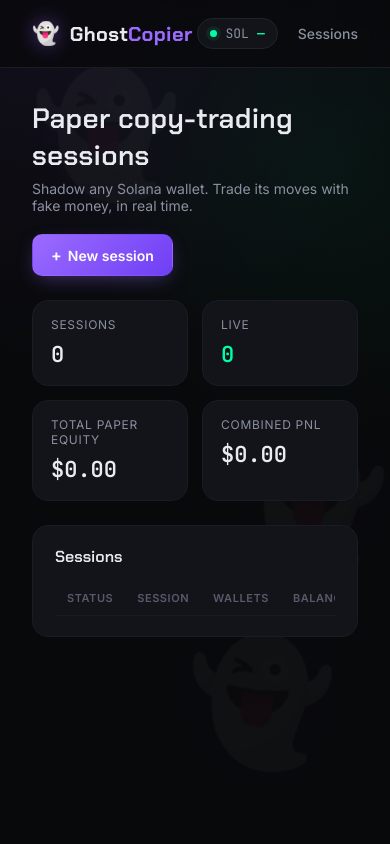
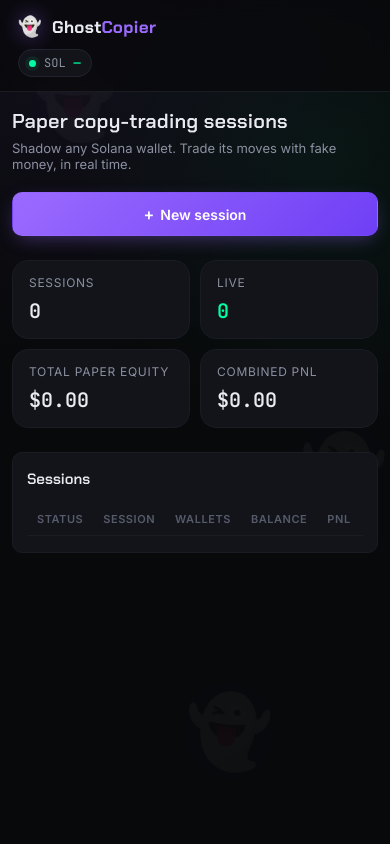
Before and after one commit to TheKingAde/GhostCopier.sol, a Python web app: template templates/index.html in a window 390 px wide. Run offline with Jinja, Linux system fonts and the light colour scheme; the template is opened without the code that fills it, so the values that code supplies are empty.

Commit message:
add responsivity for all scree sizes

```diff
--- a/static/css/style.css
+++ b/static/css/style.css
@@ -42,12 +48,15 @@
 
 *{ box-sizing: border-box; }
 
+html{ -webkit-text-size-adjust: 100%; }
+
 html, body{
   margin:0; padding:0;
   background: var(--bg);
   color: var(--text);
   font-family: var(--font-body);
   min-height: 100vh;
+  overflow-x: hidden; /* guard against any stray overflow on small screens */
 }
 
 body{
@@ -88,6 +97,10 @@
 @media (prefers-reduced-motion: reduce){
   .ghost-glyph, .pulse, .status-badge.running .dot{ animation: none !important; }
 }
+@media (max-width: 640px){
+  /* smaller, fewer glyphs read as clutter on small screens */
+  .ghost-glyph{ font-size: 70px; }
+}
 
 /* ---------------------------------------------------------- top bar */
 .topbar{
@@ -98,6 +111,7 @@
   background: rgba(8,9,11,0.75);
   backdrop-filter: blur(10px);
   position: sticky; top: 0;
+  gap: 12px;
 }
 .brand{ display: flex; align-items: center; gap: 10px; font-family: var(--font-display); font-weight: 700; font-size: 20px; letter-spacing: 0.02em; }
 .brand-mark{ font-size: 22px; filter: drop-shadow(0 0 10px var(--ghost-glow)); }
@@ -115,13 +129,31 @@
   font-family: var(--font-mono);
   font-size: 13px;
   color: var(--text-dim);
+  white-space: nowrap;
 }
 .sol-price-pill #sol-price-value{ color: var(--mint); font-weight: 600; }
-.dot{ width: 7px; height: 7px; border-radius: 50%; background: var(--mint); }
+.dot{ width: 7px; height: 7px; border-radius: 50%; background: var(--mint); flex-shrink: 0; }
 .dot.pulse{ animation: pulse 1.8s ease-in-out infinite; }
 @keyframes pulse{
   0%,100%{ box-shadow: 0 0 0 0 var(--mint-glow); }
   50%{ box-shadow: 0 0 0 5px transparent; }
+}
+
+@media (max-width: 768px){
+  .topbar{ padding: 14px 18px; }
+  .brand{ font-size: 17px; }
+  .brand-mark{ font-size: 19px; }
+  .topbar-right{ gap: 12px; }
+  .nav-link{ font-size: 13px; }
+}
+@media (max-width: 640px){
+  .topbar{ flex-wrap: wrap; row-gap: 10px; }
+  .topbar-right{ order: 3; width: 100%; justify-content: space-between; }
+  .nav-link{ display: none; } /* keep primary actions, hide secondary nav links on phones */
+  .nav-link.always-show{ display: inline-block; }
+}
+@media (max-width: 420px){
+  .sol-price-pill{ font-size: 12px; padding: 5px 10px; }
 }
 
 /* ------------------------------------------------------------- page */
@@ -132,6 +164,20 @@
 .page-sub{ color: var(--text-dim); margin: 0; font-size: 14px; }
 .back-link{ color: var(--text-dim); font-size: 13px; display: inline-block; margin-bottom: 10px; }
 .back-link:hover{ color: var(--ghost); }
+
+@media (max-width: 1024px){
+  .page{ padding: 26px 24px 64px; }
+}
+@media (max-width: 640px){
+  .page{ padding: 20px 16px 56px; }
+  .page-head{ align-items: flex-start; }
+  .page-title{ font-size: 22px; }
+  .page-sub{ font-size: 13px; }
+}
+@media (max-width: 420px){
+  .page{ padding: 16px 12px 48px; }
+  .page-title{ font-size: 20px; }
+}
 
 /* ------------------------------------------------------------ buttons */
 .btn{
@@ -163,8 +209,20 @@
   width: 30px; height: 30px; border-radius: 8px; border: 1px solid var(--border);
   background: var(--surface); color: var(--text-dim); cursor: pointer; font-size: 16px;
   display: flex; align-items: center; justify-content: center;
+  flex-shrink: 0;
 }
 .icon-btn:hover{ color: var(--crimson); border-color: var(--crimson-dim); }
+
+@media (max-width: 640px){
+  /* buttons get a slightly larger tap target and can go full-width when stacked */
+  .btn{ padding: 11px 16px; font-size: 14px; }
+  .page-head .btn,
+  .panel-head .btn{ width: 100%; justify-content: center; }
+  .page-head, .panel-head{ flex-direction: column; align-items: stretch; }
+}
+@media (max-width: 420px){
+  .icon-btn{ width: 34px; height: 34px; } /* easier to tap on small phones */
+}
 
 /* ------------------------------------------------------------- stats */
 .stats-row{ display: grid; grid-template-columns: repeat(4, 1fr); gap: 14px; margin-bottom: 24px; }
@@ -176,6 +234,15 @@
 .stat-value{ font-family: var(--font-mono); font-size: 22px; font-weight: 600; }
 .stat-sub{ font-family: var(--font-mono); font-size: 12px; color: var(--text-dim); margin-top: 4px; }
 .stat-live{ color: var(--mint); }
+
+@media (max-width: 1024px){
+  .stats-row{ grid-template-columns: repeat(2,1fr); }
+}
+@media (max-width: 420px){
+  .stats-row{ grid-template-columns: 1fr; gap: 10px; }
+  .stat-card{ padding: 14px 16px; }
+  .stat-value{ font-size: 20px; }
+}
 
 /* ------------------------------------------------------------- panel */
 .panel{
@@ -189,8 +256,13 @@
 .two-col{ display: grid; grid-template-columns: 1fr 1.4fr; gap: 20px; align-items: start; }
 @media (max-width: 900px){ .two-col{ grid-template-columns: 1fr; } .stats-row{ grid-template-columns: repeat(2,1fr); } }
 
+@media (max-width: 640px){
+  .panel{ padding: 16px 14px; border-radius: var(--radius-md); }
+  .panel-head h2{ font-size: 15px; }
+}
+
 /* -------------------------------------------------------------- table */
-.table-wrap{ overflow-x: auto; }
+.table-wrap{ overflow-x: auto; -webkit-overflow-scrolling: touch; }
 .data-table{ width: 100%; border-collapse: collapse; font-size: 13px; }
 .data-table thead th{
   text-align: left; font-weight: 600; color: var(--text-faint); text-transform: uppercase;
@@ -204,6 +276,14 @@
 .data-table tbody tr.clickable{ cursor: pointer; }
 .mono{ font-family: var(--font-mono); }
 
+@media (max-width: 640px){
+  /* keep the table intact (nothing breaks / reflows unpredictably) and let
+     it scroll horizontally inside its card instead of squashing columns */
+  .data-table{ font-size: 12px; }
+  .data-table thead th,
+  .data-table tbody td{ padding: 9px 10px; }
+}
+
 /* ------------------------------------------------------------- badges */
 .status-badge{
   display: inline-flex; align-items: center; gap: 6px;
@@ -318,5 +444,12 @@
 .toast.success{ border-color: var(--mint-dim); color: var(--mint); }
 @keyframes toast-in{ from{ opacity:0; transform: translateY(10px);} to{ opacity:1; transform: translateY(0);} }
 
+@media (max-width: 640px){
+  .toast-root{
+    left: 12px; right: 12px; bottom: calc(12px + env(safe-area-inset-bottom));
+  }
+  .toast{ min-width: 0; width: 100%; }
+}
+
 .solscan-link{ color: var(--text-faint); font-size: 12px; }
 .solscan-link:hover{ color: var(--ghost); }
```
Also changed, not shown: other parts of static/css/style.css (+56 -4 lines).
